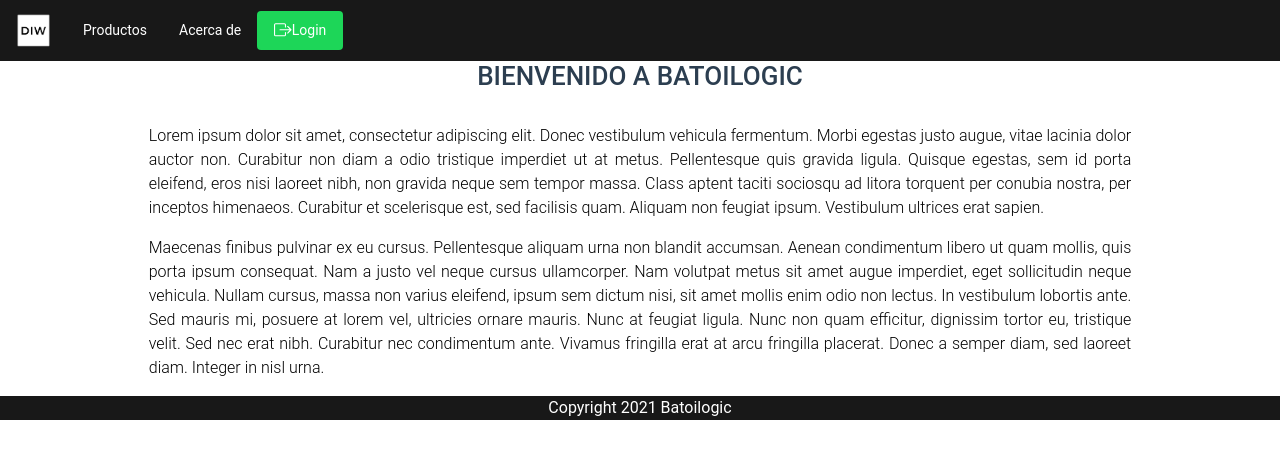
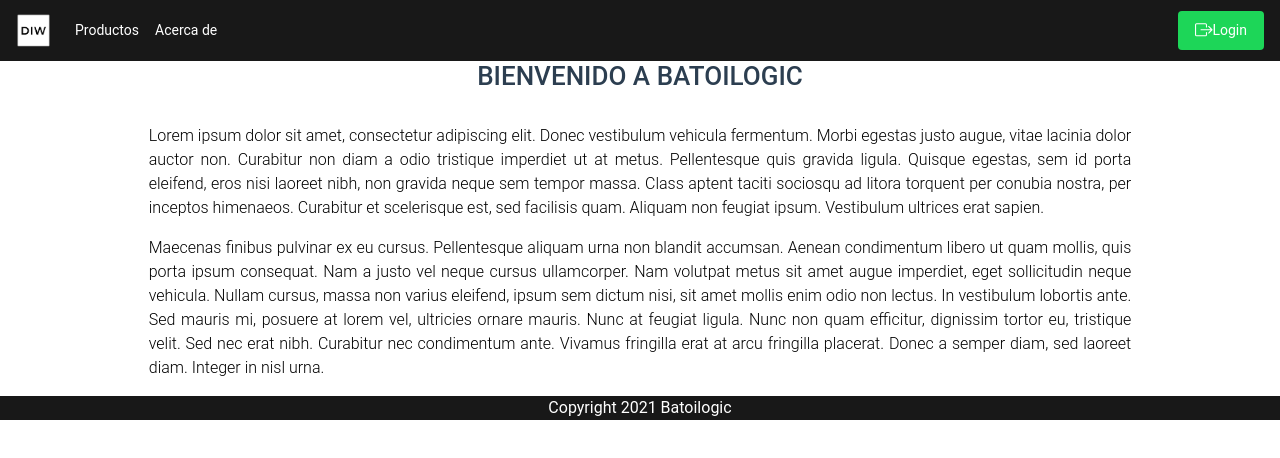
Before and after one commit to leshrike/tienda-batoilogic, a Vue app: page / in a window 1280 px wide. Shown: the top 458 px of the page. Built offline with nearby package versions, Linux system fonts and the light colour scheme; no server answers.

Commit message:
Estilo Nav
Se ordena como debe

```diff
--- a/src/components/batoinav.vue
+++ b/src/components/batoinav.vue
@@ -3,33 +3,35 @@
     <a class="navbar-brand" href="/"
       ><img src="@/assets/favicon.png" height="35" width="35"
     /></a>
-    <div class="nav-item">
+    <div class="navbar-collapse">
+      <ul class="navbar-nav">
+        <li class="nav-item">
           <a class="nav-link" href="/productos">Productos</a>
+          </li>
+        <li class="nav-item">
+          <a class="nav-link" href="/about">Acerca de</a>
+        </li>
+      </ul>
     </div>
-
-    <div class="nav-item">
-          <a class="nav-link" href="/about">Acerca de</a>
-    </div>
-
-    <div class="float-right nav-item">
+    <div class="nav-item btn-right">
       <a class="nav-link btn btn-blue" href="/perfil" v-if="user"
         ><b-icon-person-fill></b-icon-person-fill
       ></a>
     </div>
 
-    <div class="float-right nav-item">
+    <div class="nav-item btn-right">
       <a class="nav-link btn-blue" href="/carrito" v-if="user"
         ><b-icon-cart-fill></b-icon-cart-fill
       ></a>
     </div>
 
-    <div class="float-right nav-item">
+    <div class="nav-item btn-right">
       <a class="nav-link btn btn-red" href="/logout" v-if="user"
         ><b-icon-box-arrow-left></b-icon-box-arrow-left>Logout</a
       >
     </div>
 
-    <div class="float-right nav-item">
+    <div class="nav-item btn-right">
       <a class="nav-link btn btn-green" href="/login"
         ><b-icon-box-arrow-right></b-icon-box-arrow-right>Login</a
       >
--- a/src/css/nav.css
+++ b/src/css/nav.css
@@ -23,3 +23,6 @@
   color: #939393 !important;
   border-color: white !important;
 }
+.nav-batoi .btn-right a {
+  float: right;
+}
--- a/src/css/nav.scss
+++ b/src/css/nav.scss
@@ -2,15 +2,12 @@
     background-color: #181818;
     .btn-green{
         background-color: #1DD658;
-        float:right;
     }
     .btn-blue{
         background-color: #1D58D6;
-        float:right;
     }
     .btn-red{
         background-color: #EF4444;
-        float:right;
     }
     img{
         height: 35px;
@@ -25,4 +22,9 @@
             border-color: white!important;
         }
     }
+    .btn-right{
+        a{
+            float: right;
+        }
+    }
 }
```
